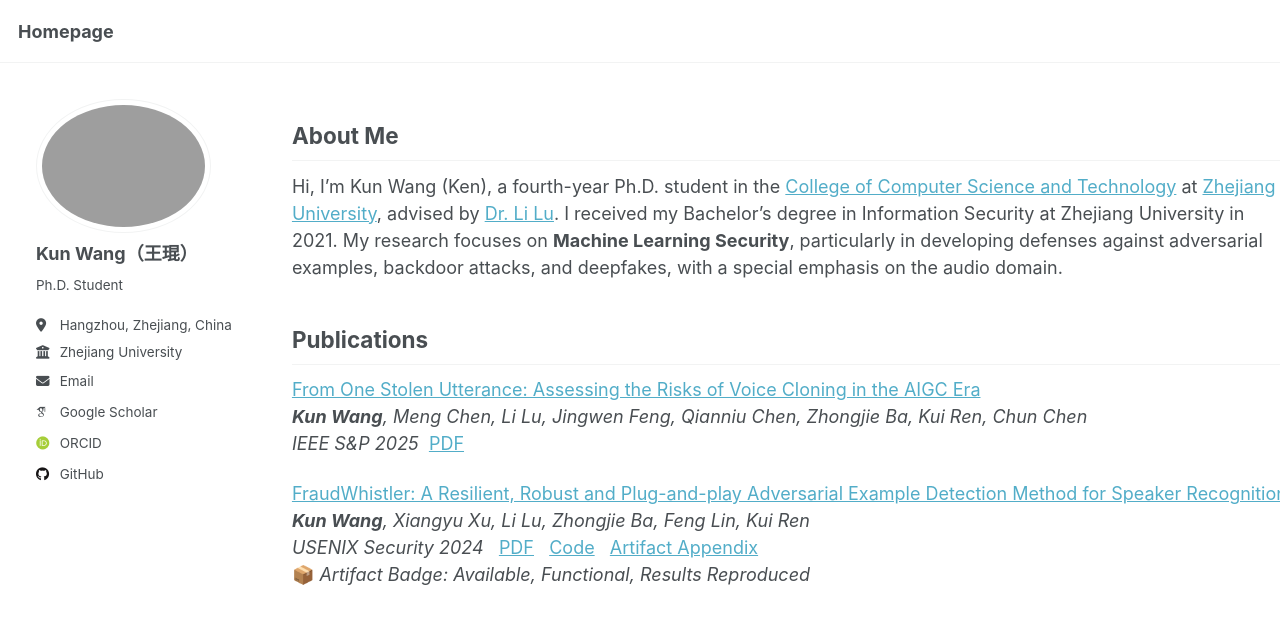
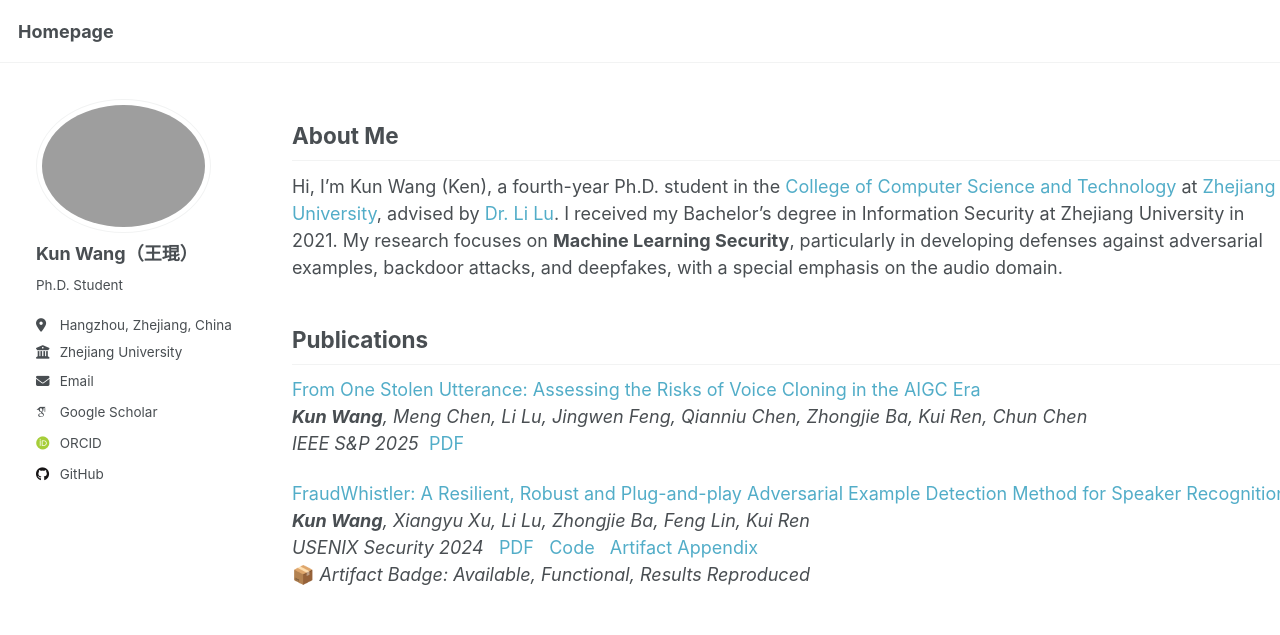
Before and after one commit to kunwang-ken/kunwang-ken.github.io, a Jekyll site: the page built from _pages/about.md, in a window 1280 px wide. Shown: the top 635 px of the page. Built offline with Jekyll 4.4.1, drawn with Linux system fonts in a browser that asks for light colours; some web fonts are replaced.

Commit message:
Remove Underline of URL

```diff
--- a/_sass/custom.scss
+++ b/_sass/custom.scss
@@ -35,3 +35,11 @@
 .page__content {
   max-width: 100% !important;
 }
+
+.page__content a {
+  text-decoration: none;
+}
+
+.page__content a:hover {
+  text-decoration: underline;
+}
```
